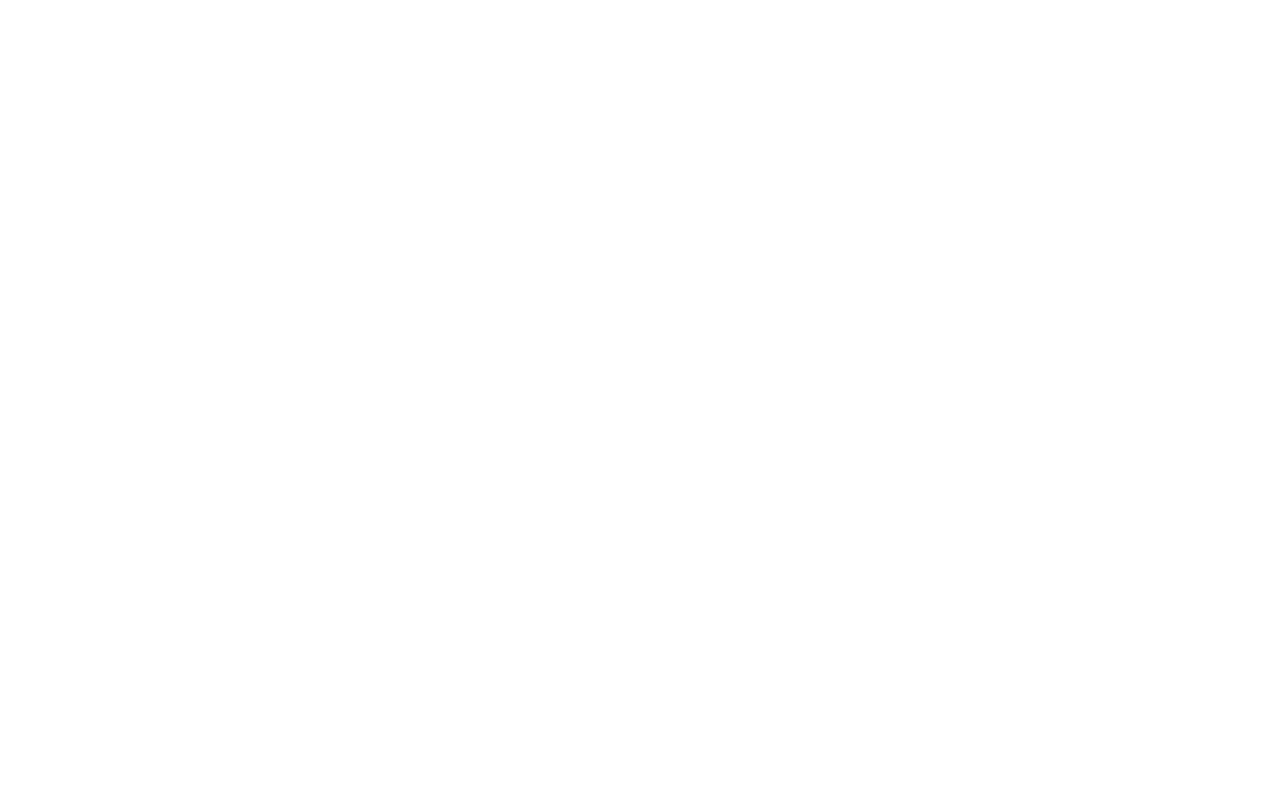
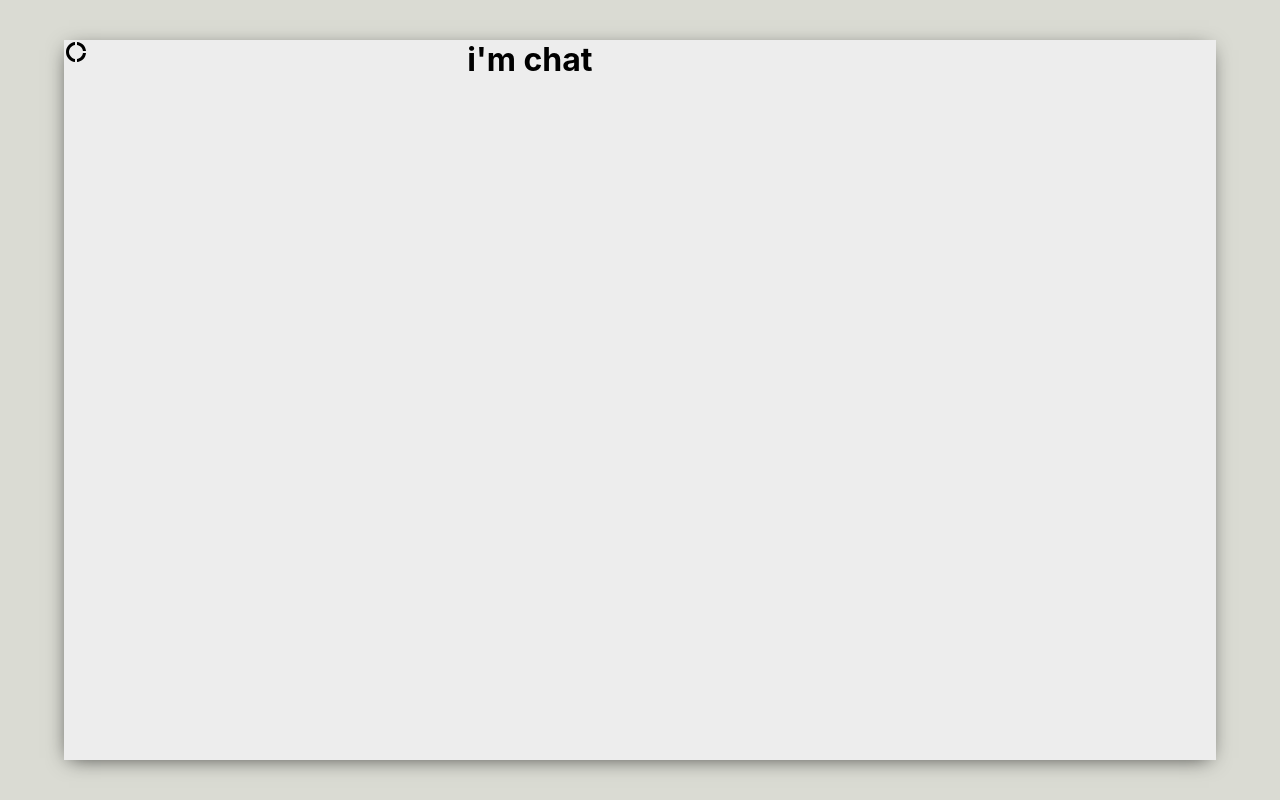
Before and after one commit to marvy-codes/whatsapp, a React (Create React App) app: page / in a window 1280 px wide. Built offline with nearby package versions, Linux system fonts and the light colour scheme.

Commit message:
coded the frontend template

```diff
--- a/package.json
+++ b/package.json
@@ -3,6 +3,8 @@
   "version": "0.1.0",
   "private": true,
   "dependencies": {
+    "@material-ui/core": "^4.12.2",
+    "@material-ui/icons": "^4.11.2",
     "@testing-library/jest-dom": "^5.14.1",
     "@testing-library/react": "^11.2.7",
     "@testing-library/user-event": "^12.8.3",
--- a/src/App.css
+++ b/src/App.css
@@ -0,0 +1,15 @@
+.app {
+  display: grid;
+  place-items: center;
+  height: 100vh;
+  background-color: #dadbd3;
+}
+
+.app__body {
+  display: flex;
+  background-color: #ededed;
+  margin: -50px;
+  height: 90vh;
+  width: 90vw;
+  box-shadow: -1px 4px 20px -6px rgba(0, 0, 0, 0.75);
+}
--- a/src/App.js
+++ b/src/App.js
@@ -6,8 +6,10 @@
 function App() {
   return (
     <div className="app">
-      <Sidebar />
-      <Chat />
+      <div className="app__body">
+        <Sidebar />
+        <Chat />
+      </div>
     </div>
   );
 }
--- a/src/chat.css
+++ b/src/chat.css
@@ -0,0 +1,5 @@
+.chat {
+    display: flex;
+    flex-direction: column;
+    flex: 0.65;
+}
--- a/src/chat.js
+++ b/src/chat.js
@@ -4,7 +4,7 @@
 function Chat() {
     return (
         <div className="sidebar">
-
+            <h1>i'm chat</h1>
         </div>
     )
 }
--- a/src/sidebar.css
+++ b/src/sidebar.css
@@ -0,0 +1,5 @@
+.sidebar {
+    display: flex;
+    flex-direction: column;
+    flex: 0.35;
+}
--- a/src/sidebar.js
+++ b/src/sidebar.js
@@ -1,10 +1,15 @@
 import React from 'react';
 import "./sidebar.css";
+import DonutLargeIcon from "@material-ui/icons/DonutLarge";
 
 function Sidebar() {
     return (
         <div className="sidebar">
-
+            <div className="sidebar__header">
+                <div className="sidebar__headerRight">
+                    <DonutLargeIcon />
+                </div>
+            </div>
         </div>
     )
 }
```
Also changed, not shown: 1 other file (tests, documents, lock files or other folders).
